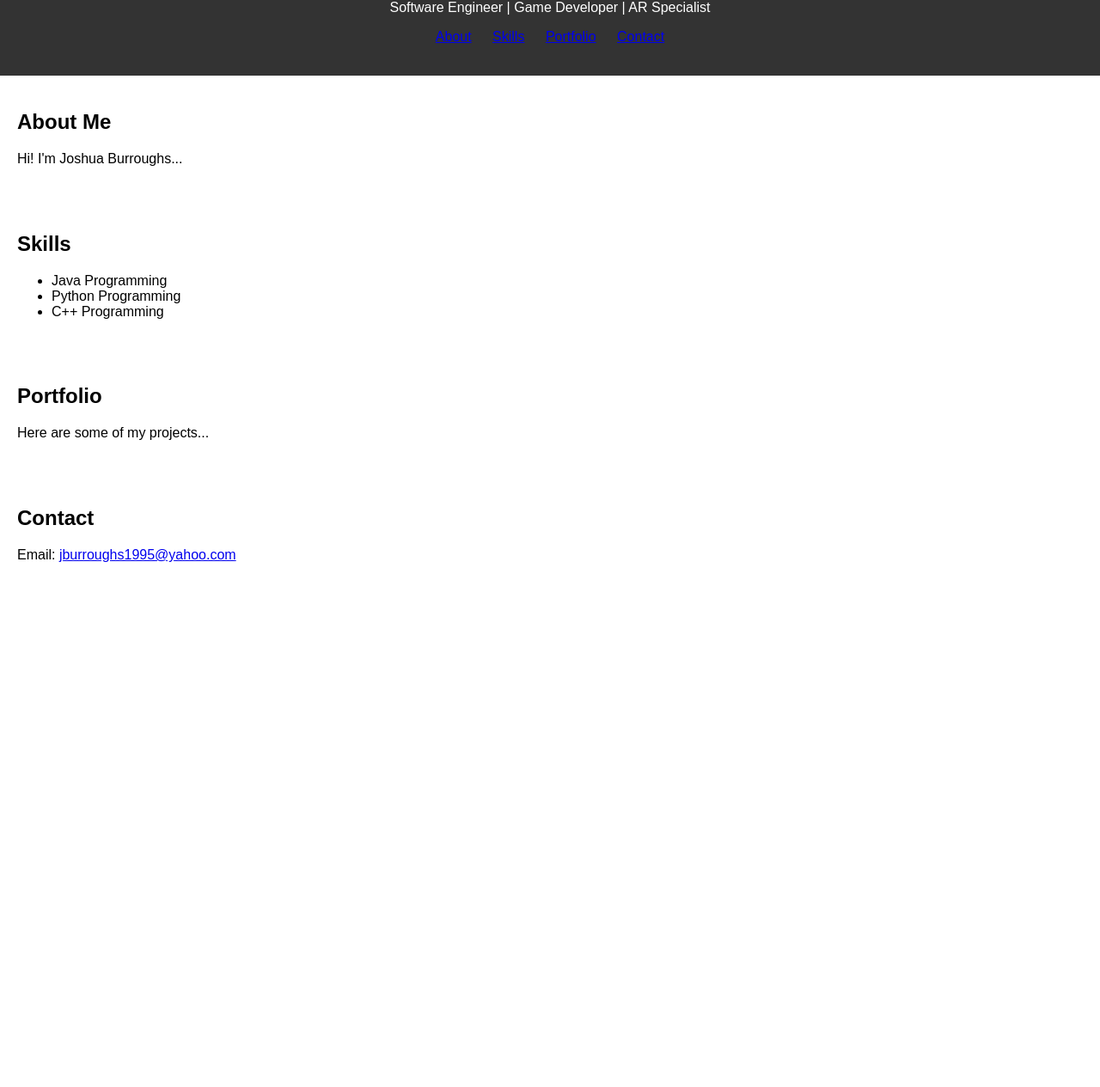
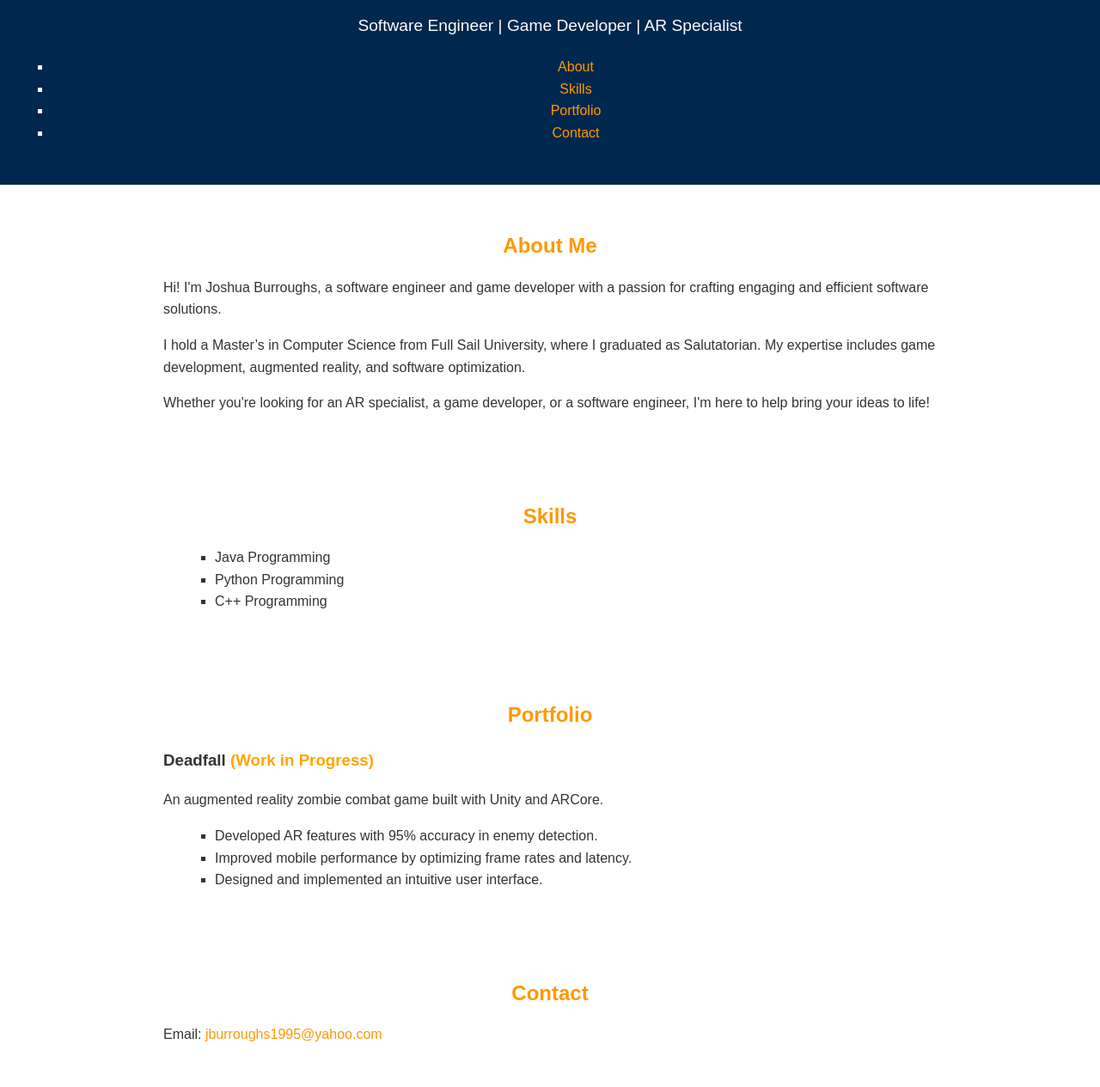
Before and after one commit to jcool1995/JBSoftwareEngineer, a plain HTML site: page index.html in a window 1280 px wide. Shown: the part 100-1365 px from the top of the page at 86% size. Before the commit the page ends 800 px from the top, so only its background shows below. Drawn offline with Linux system fonts and the light colour scheme.

Commit message:
Enhance portfolio layout and styling.

```diff
--- a/index.html
+++ b/index.html
@@ -21,9 +21,12 @@
     </header>
 
     <section id="about">
-        <h2>About Me</h2>
-        <p>Hi! I'm Joshua Burroughs...</p>
-    </section>
+    <h2>About Me</h2>
+    <p>Hi! I'm Joshua Burroughs, a software engineer and game developer with a passion for crafting engaging and efficient software solutions.</p>
+    <p>I hold a Master’s in Computer Science from Full Sail University, where I graduated as Salutatorian. My expertise includes game development, augmented reality, and software optimization.</p>
+    <p>Whether you're looking for an AR specialist, a game developer, or a software engineer, I'm here to help bring your ideas to life!</p>
+</section>
+
 
     <section id="skills">
         <h2>Skills</h2>
@@ -35,9 +38,18 @@
     </section>
 
     <section id="portfolio">
-        <h2>Portfolio</h2>
-        <p>Here are some of my projects...</p>
-    </section>
+    <h2>Portfolio</h2>
+    <div>
+        <h3>Deadfall <span style="color: orange;">(Work in Progress)</span></h3>
+        <p>An augmented reality zombie combat game built with Unity and ARCore.</p>
+        <ul>
+            <li>Developed AR features with 95% accuracy in enemy detection.</li>
+            <li>Improved mobile performance by optimizing frame rates and latency.</li>
+            <li>Designed and implemented an intuitive user interface.</li>
+        </ul>
+    </div>
+</section>
+
 
     <section id="contact">
         <h2>Contact</h2>
--- a/style.css
+++ b/style.css
@@ -1,26 +1,49 @@
 body {
-    font-family: Arial, sans-serif;
+    font-family: 'Arial', sans-serif;
     margin: 0;
     padding: 0;
+    line-height: 1.6;
+    color: #333;
 }
 
 header {
-    background-color: #333;
+    background-color: #00274d;
     color: white;
     text-align: center;
-    padding: 20px;
+    padding: 2rem 0;
 }
 
-nav ul {
-    list-style: none;
-    padding: 0;
+header h1 {
+    font-size: 2.5rem;
+    margin: 0;
 }
 
-nav ul li {
-    display: inline;
-    margin: 0 10px;
+header p {
+    font-size: 1.2rem;
 }
 
 section {
-    padding: 20px;
+    padding: 2rem;
+    max-width: 900px;
+    margin: 0 auto;
 }
+
+section h2 {
+    color: #ff9800;
+    text-align: center;
+    margin-bottom: 1rem;
+}
+
+ul {
+    list-style-type: square;
+    margin-left: 20px;
+}
+
+a {
+    color: #ff9800;
+    text-decoration: none;
+}
+
+a:hover {
+    text-decoration: underline;
+}
```
